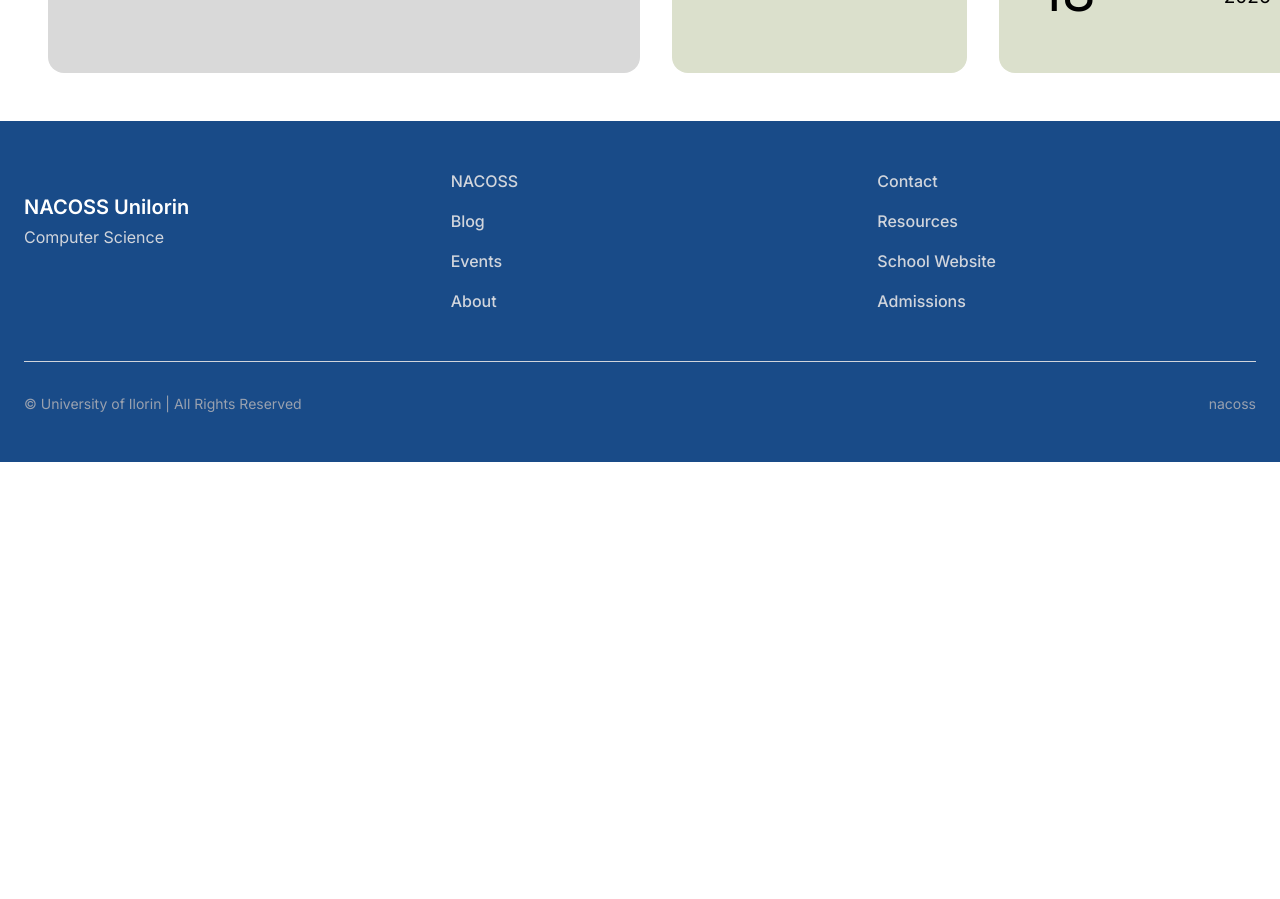
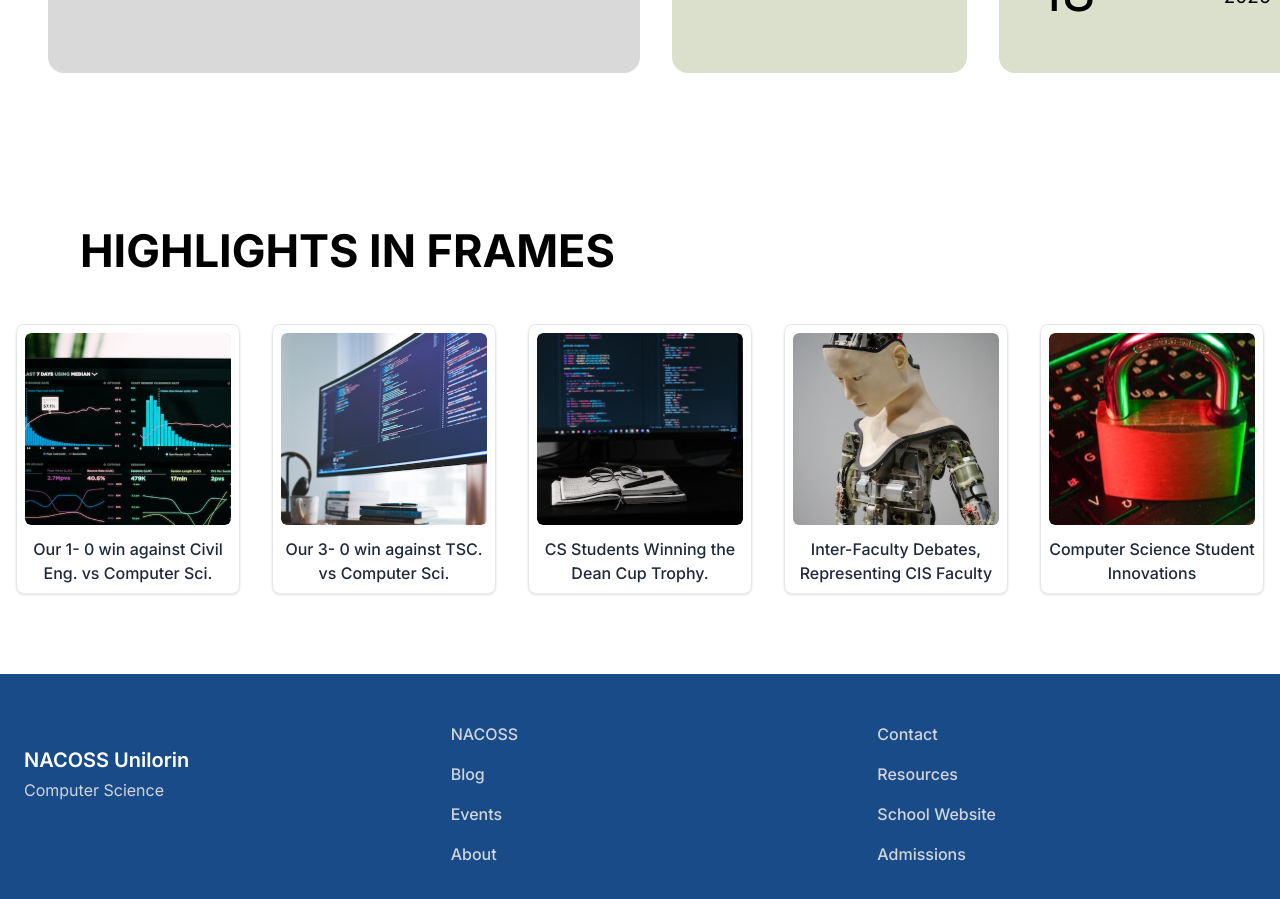
Before and after one commit to Oladotunlaniyan/NACOSS, a Next.js app: page /events in a window 1280 px wide. Shown: the part 1360-2259 px from the top of the page. Before the commit the page ends 1822 px from the top, so only its background shows below. Built offline with nearby package versions, Linux system fonts and the light colour scheme.

Commit message:
feat events: add frame highlights section

```diff
--- /dev/null
+++ b/src/app/events/frameHighlightsSection.tsx
@@ -0,0 +1,47 @@
+import Image from "next/image";
+import dataScienceImg from "@/assets/career_data_science.svg";
+import softwareEngineeringImg from "@/assets/career_software_engineering.svg";
+import devopsImg from "@/assets/career_devops.svg";
+import artificialIntelligenceImg from "@/assets/career_ai.svg";
+import cyberSecurityImg from "@/assets/career_cyber_security.svg";
+
+
+const careerPaths = [
+    { name: "Our 1- 0 win against Civil Eng. vs Computer Sci.", image: dataScienceImg },
+    { name: "Our 3- 0 win against TSC. vs Computer Sci.", image: softwareEngineeringImg },
+    { name: "CS Students Winning the Dean Cup Trophy.", image: devopsImg },
+    { name: "Inter-Faculty Debates, Representing CIS Faculty", image: artificialIntelligenceImg },
+    { name: "Computer Science Student Innovations", image: cyberSecurityImg },
+];
+
+export default function FrameHighlightsSection() {
+    return (
+        <div>
+            <br />
+            <br />
+            <br />
+            <br />
+            <h1 className="font-bold text-[45px] ml-[80px] mb-[-40px]">HIGHLIGHTS IN FRAMES</h1>
+            <div className="container mx-auto px-4 py-12 md:py-20">
+                <div className="grid grid-cols-2 sm:grid-cols-3 lg:grid-cols-5 gap-6 md:gap-8">
+                    {careerPaths.map((path, index) => (
+                        <div key={index} className="flex flex-col items-center text-center p-2 border border-gray-200 rounded-lg shadow-sm hover:shadow-md transition-shadow duration-300">
+                            <div className="relative w-full h-36 sm:h-40 md:h-48 overflow-hidden rounded-md">
+                                <Image
+                                    src={path.image}
+                                    alt={path.name}
+                                    layout="fill"
+                                    objectFit="cover"
+                                    className="rounded-md"
+                                />
+                            </div>
+                            <p className="mt-3 text-sm sm:text-base font-medium text-gray-800">
+                                {path.name}
+                            </p>
+                        </div>
+                    ))}
+                </div>
+            </div>
+        </div>
+    )
+}
--- a/src/app/events/page.tsx
+++ b/src/app/events/page.tsx
@@ -1,6 +1,7 @@
 import Title from "@/components/HeaderTitle"
 import CupProgressSection from "./cupProgressSection"
 import UpcomingEventsSection from "./upcomingEventsSection"
+import FrameHighlightsSection from "./frameHighlightsSection"
 
 export default function ServicesPage() {
     return (
@@ -8,6 +9,7 @@
             <Title  headerTitle="EVENTS"/>
             <CupProgressSection />
             <UpcomingEventsSection />
+            <FrameHighlightsSection />
         </div>
     )
 }
```
